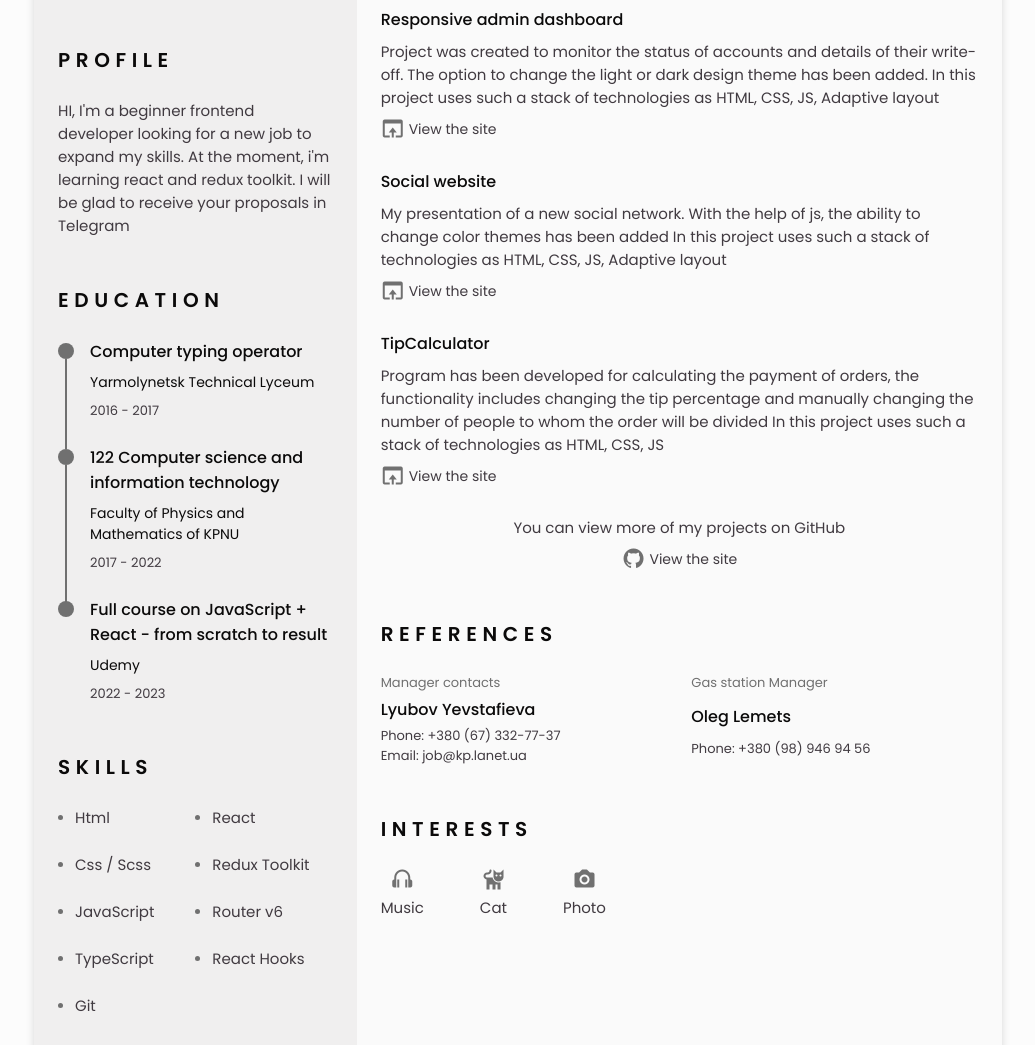
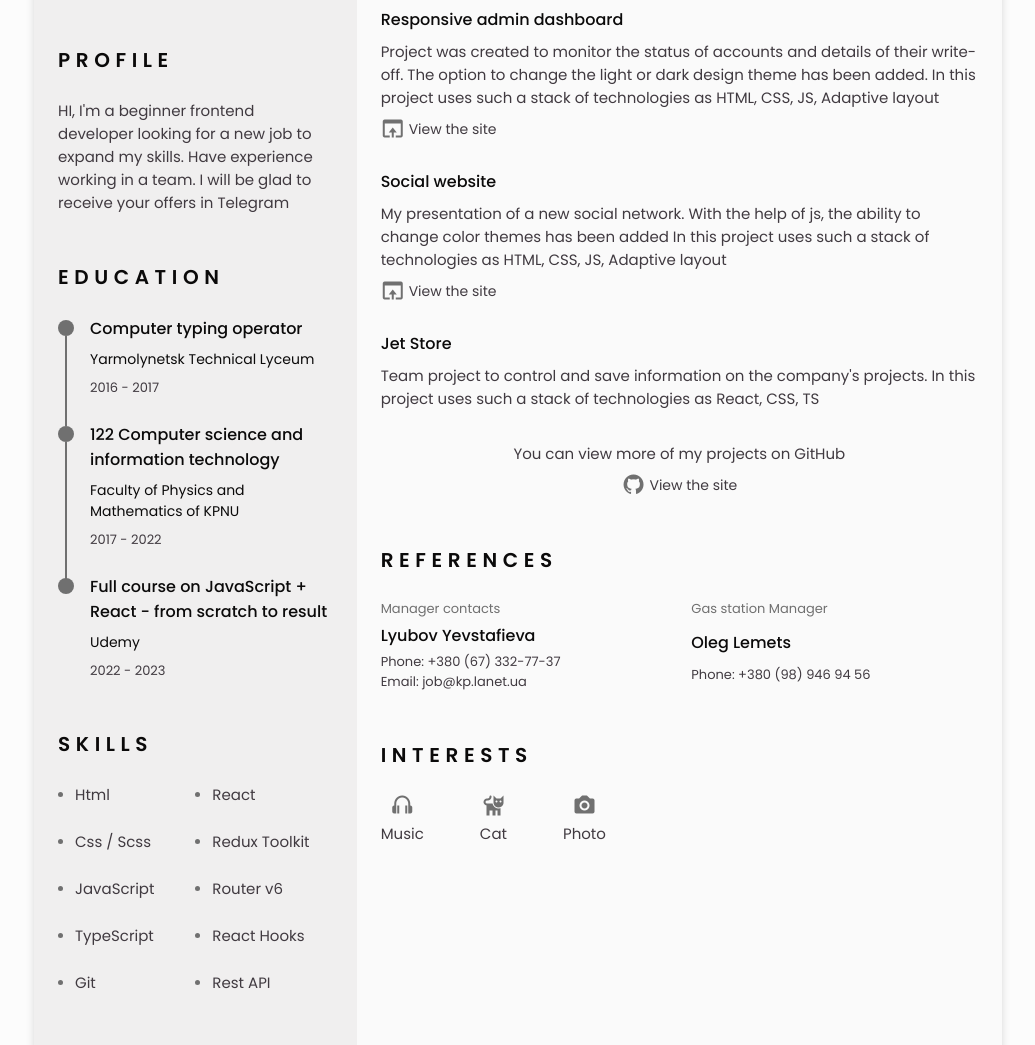
Before and after one commit to FeliciRivares/ResumeCV, a plain HTML site: page index.html in a window 1280 px wide. Shown: the part 639-1684 px from the top of the page, without its empty margins (122-1157 px from the left). Drawn offline with nearby package versions, Linux system fonts and the light colour scheme.

Commit message:
FIX | information has been changed

```diff
--- a/index.html
+++ b/index.html
@@ -108,7 +108,7 @@
                 <section id="profile" class="profile section">
                     <h2 class="section-title">Profile</h2>
                     <p class="profile__description">
-                        HI, I'm a beginner frontend developer looking for a new job to expand my skills. At the moment, i'm learning react and redux toolkit. I will be glad to receive your proposals in Telegram
+                        HI, I'm a beginner frontend developer looking for a new job to expand my skills. Have experience working in a team. I will be glad to receive your offers in Telegram
                     </p>
                 </section>
                 <section id="education" class="education section">
@@ -198,6 +198,9 @@
                             <li class="skills__name">
                                 <span class="skills__circle"></span> React Hooks
                             </li>
+                            <li class="skills__name">
+                                <span class="skills__circle"></span> Rest API
+                            </li>
                         </ul>
                     </div>
                 </section>
@@ -280,11 +283,9 @@
                         </div>
 
                         <div class="work__content">
-                            <h3 class="work__title">TipCalculator</h3>
-                            <p class="work__description">Program has been developed for calculating the payment of orders, the functionality includes changing the tip percentage and manually changing the number of people to whom the order will be divided In this project uses such a stack of technologies as HTML, CSS, JS</p>
-                            <a class="work__link" target="_blank" href="https://github.com/FeliciRivares/TipCalculator">
-                                <i class='bx bx-window-open work__icon'></i>View the site
-                            </a>
+                            <h3 class="work__title">Jet Store</h3>
+                            <p class="work__description">Team project to control and save information on the company's projects. In this project uses such a stack of technologies as React, CSS, TS</p>
+
                         </div>
 
                         <div class="work__content">
```
